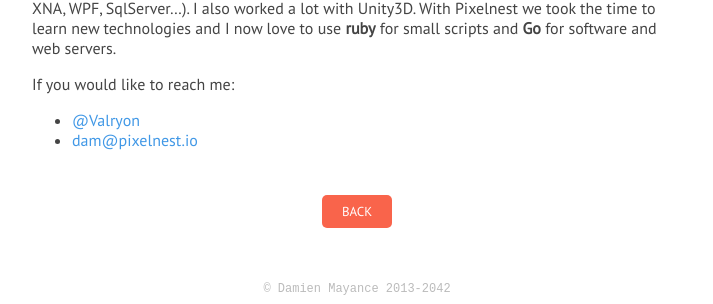
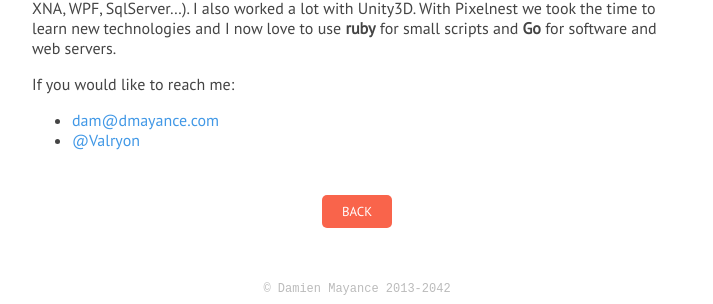
Before and after one commit to valryon/valryon.github.io, a Jekyll site: the page built from _posts/1988-04-29-about.md, in a window 1280 px wide. Shown: the part 659-963 px from the top of the page, without its empty margins (283-996 px from the left). Built offline with Jekyll 4.4.1, drawn with Linux system fonts in a browser that asks for light colours; some web fonts are replaced.

Commit message:
Update 1988-04-29-about.md

```diff
--- a/_posts/1988-04-29-about.md
+++ b/_posts/1988-04-29-about.md
@@ -18,5 +18,5 @@ I am skilled in **.NET** (I love C#) and I am experienced with a lot of Microsof
 
 If you would like to reach me:
 
+- [dam@dmayance.com](mailto:dam@dmayance.com)
 - [@Valryon](http://twitter.com/Valryon)
-- [dam@pixelnest.io](mailto:dam@pixelnest.io)
```
